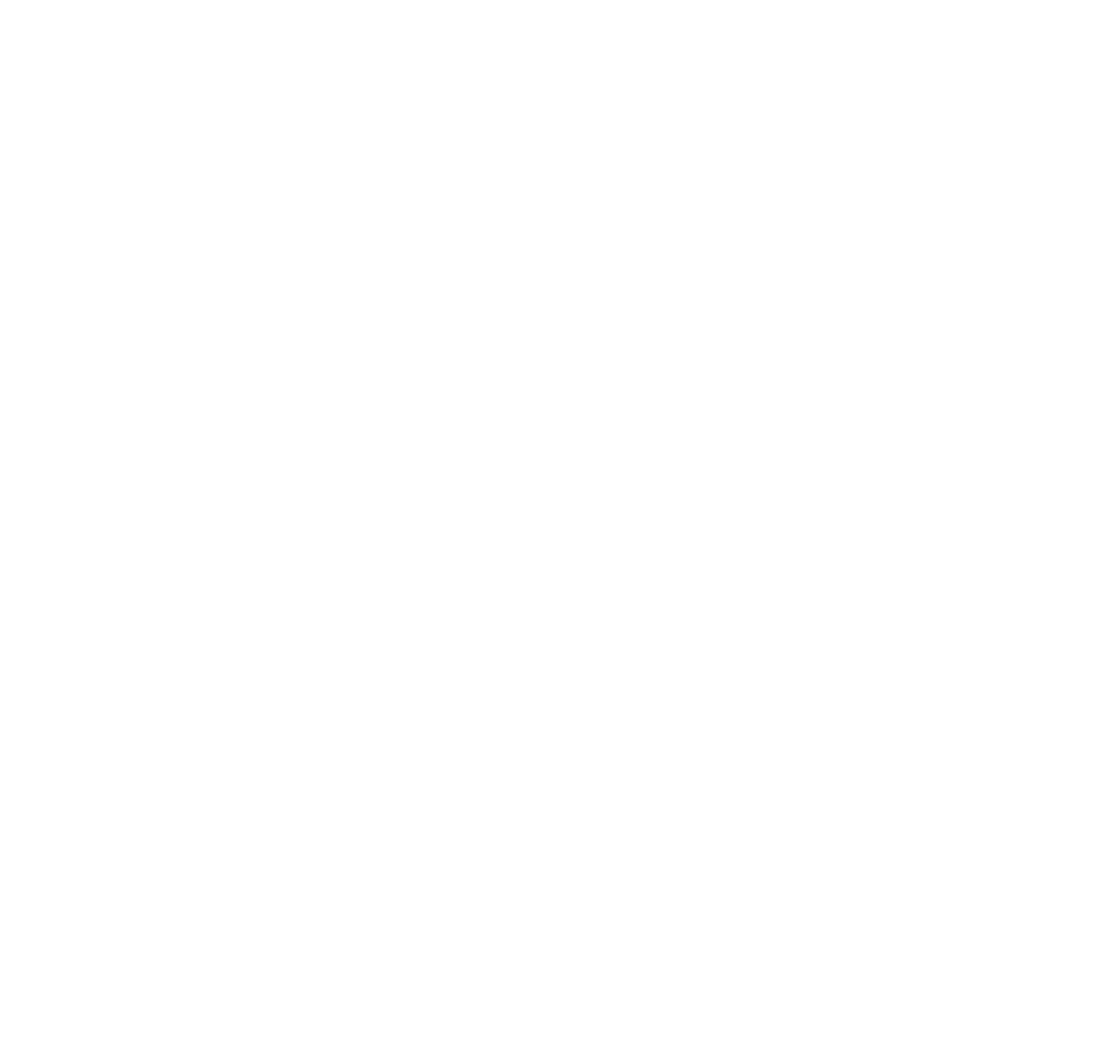
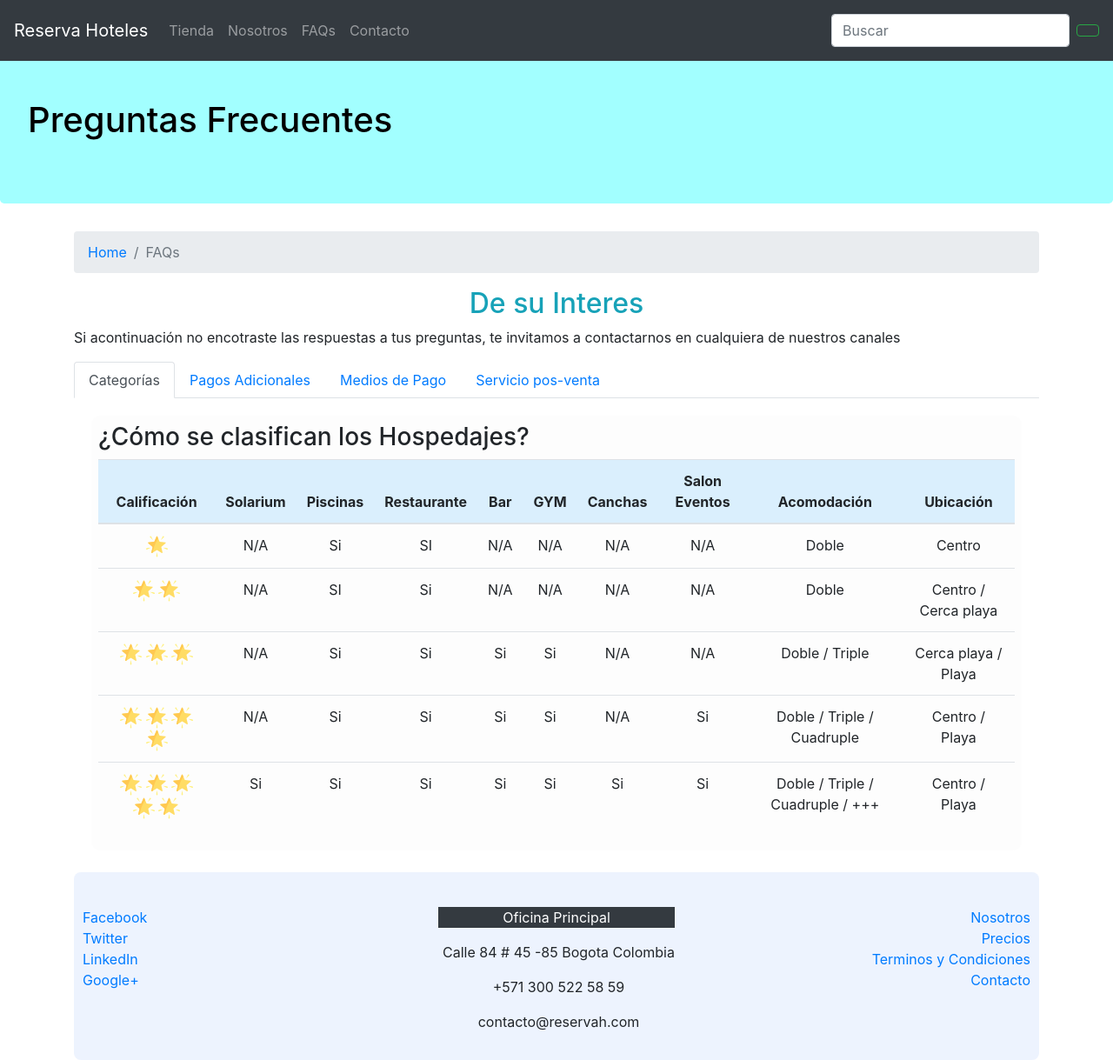
Before and after one commit to 4xt3r1X/reservas-hoteles, a website: page FAQ.html in a window 1280 px wide. Shown: the whole page at 87% size. Before the commit the page ends 800 px from the top, so only its background shows below. Drawn offline with nearby package versions, Linux system fonts and the light colour scheme; a web font is replaced by a local one.

Commit message:
Se agregan tabs a la pagian FAQs, se ordenan navbar haed y se ordena css

```diff
--- a/CSS/main.css
+++ b/CSS/main.css
@@ -2,6 +2,12 @@
     background-color: rgba(0, 255, 255, 0.363);
     color: black;
     margin-top: 50px;
+}
+h2{
+text-align: center;
+}
+thead{
+    background: rgba(135, 206, 250, 0.301);
 }
 footer{
     padding: 40px 10px 0 10px;
@@ -18,16 +24,24 @@ footer{
     width: 25px;
     height: 25px;
 }
+/** Salider Home */
 .banner{
     width: 100%;
     height: 400px;
     margin-bottom: 15px;
 
 }
+/** Imagens azules del Home */
 .imgh3{
     padding: 20px;
 }
-
-thead{
-    background: rgba(135, 206, 250, 0.301);
+/** Perzonalizacion depage FAQs en el componente tabs */
+.tab-content{
+    padding: 20px;
+    text-align: justify;
 }
+.tab-pane{
+    background-color: rgba(221, 221, 221, 0.075);
+    padding: 8px;
+    border-radius: 10px;
+}
--- a/FAQ.html
+++ b/FAQ.html
@@ -0,0 +1,293 @@
+<!DOCTYPE html>
+<html lang="es">
+
+<head>
+    <meta charset="UTF-8">
+    <meta name="viewport" content="width=device-width, initial-scale=1, shrink-to-fit=no">
+
+    <!-- Bootstrap CSS -->
+    <link rel="stylesheet" href="node_modules/bootstrap/dist/css/bootstrap.min.css">
+    <link rel="stylesheet" href="node_modules/open-iconic/font/css/open-iconic-bootstrap.min.css">
+    <!-- Propios estilos CSS -->
+    <link rel="stylesheet" href="CSS/main.css">
+
+    <title>FAQs - Reserva HOTELES</title>
+</head>
+
+<body>
+    <nav class="navbar navbar-expand-lg navbar-dark bg-dark fixed-top">
+        <a class="navbar-brand" href="index.html">Reserva Hoteles</a>
+        <button class="navbar-toggler" type="button" data-toggle="collapse" data-target="#navbarTogglerDemo02"
+            aria-controls="navbarTogglerDemo02" aria-expanded="false" aria-label="Toggle navigation">
+            <span class="navbar-toggler-icon"></span>
+        </button>
+        <div class="collapse navbar-collapse" id="navbarTogglerDemo02">
+            <ul class="navbar-nav mr-auto mt-2 mt-lg-0">
+                <li class="nav-item">
+                    <a class="nav-link" href="/shop.html">Tienda</a>
+                </li>
+                <li class="nav-item">
+                    <a class="nav-link" href="/about.html">Nosotros</a>
+                </li>
+                <li class="nav-item">
+                    <a class="nav-link" href="/FAQ.html">FAQs</a>
+                </li>
+                <li class="nav-item">
+                    <a class="nav-link" href="/contactus.html">Contacto</a>
+                </li>
+            </ul>
+            <form class="form-inline my-2 mylg-0">
+                <input class="form-control mr-sm-2" type="search" placeholder="Buscar">
+                <button class="btn btn-outline-success my-2 my-sm-0" type="submit">
+                    <span class="oi oi-magnifying-glass"></span>
+                </button>
+            </form>
+        </div>
+    </nav>
+    <div class="jumbotron">
+        <h1>Preguntas Frecuentes</h1>
+    </div>
+    <div class="container-lg">
+        <nav aria-label="breadcrumb">
+            <ol class="breadcrumb">
+                <li class="breadcrumb-item"> <a href="/index.html"> Home</a></li>
+                <li class="breadcrumb-item active" aria-current="page">FAQs</li>
+            </ol>
+        </nav>
+        <h2 class="text-info">De su Interes</h2>
+        <p>
+            Si acontinuación no encotraste las respuestas a tus preguntas, te invitamos a contactarnos en cualquiera de
+            nuestros canales
+        </p>
+        <ul class="nav nav-tabs" id="tab-faq" role="tablist">
+            <li class="nav-item">
+                <a class="nav-link active" id="categoria-tab" data-toggle="tab" href="#categoria" role="tab"
+                    aria-controls="categoria" aria-selected="true">Categorías</a>
+            </li>
+            <li class="nav-item">
+                <a class="nav-link" id="impuestos-tab" data-toggle="tab" href="#impuestos" role="tab"
+                    aria-controls="impuestos" aria-selected="false">Pagos Adicionales</a>
+            </li>
+            <li class="nav-item">
+                <a class="nav-link" id="pago-tab" data-toggle="tab" href="#pago" role="tab" aria-controls="pago"
+                    aria-selected="false">Medios de Pago</a>
+            </li>
+            <li class="nav-item">
+                <a class="nav-link" id="pqr-tab" data-toggle="tab" href="#pqr" role="tab" aria-controls="pqr"
+                    aria-selected="false">Servicio pos-venta</a>
+            </li>
+        </ul>
+        <div class="tab-content" id="faqTabContent">
+            <div class="tab-pane fade show active" id="categoria" role="tabpanel" aria-labelledby="categoria-tab">
+                <h3>¿Cómo se clasifican los Hospedajes?</h3>
+                <div class="table-responsive text-center">
+                    <table class="table table-hover">
+                        <thead>
+                            <tr>
+                                <th>Calificación</th>
+                                <th>Solarium</th>
+                                <th>Piscinas</th>
+                                <th>Restaurante</th>
+                                <th>Bar</th>
+                                <th>GYM</th>
+                                <th>Canchas</th>
+                                <th>Salon Eventos</th>
+                                <th>Acomodación</th>
+                                <th>Ubicación</th>
+
+                            </tr>
+                        </thead>
+                        <tbody>
+                            <tr>
+                                <td>
+                                    <img src="/Images/estrella.svg" alt="1estrella" class="img-fluid star">
+                                </td>
+                                <td>N/A</td>
+                                <td>Si</td>
+                                <td>SI</td>
+                                <td>N/A</td>
+                                <td>N/A</td>
+                                <td>N/A</td>
+                                <td>N/A</td>
+                                <td>Doble</td>
+                                <td>Centro</td>
+                            </tr>
+                            <tr>
+                                <td>
+                                    <img src="/Images/estrella.svg" alt="1estrella" class="img-fluid star">
+                                    <img src="/Images/estrella.svg" alt="1estrella" class="img-fluid star">
+                                </td>
+                                <td>N/A</td>
+                                <td>SI</td>
+                                <td>Si</td>
+                                <td>N/A</td>
+                                <td>N/A</td>
+                                <td>N/A</td>
+                                <td>N/A</td>
+                                <td>Doble</td>
+                                <td>Centro / Cerca playa</td>
+                            </tr>
+                            <tr>
+                                <td>
+                                    <img src="/Images/estrella.svg" alt="1estrella" class="img-fluid star">
+                                    <img src="/Images/estrella.svg" alt="1estrella" class="img-fluid star">
+                                    <img src="/Images/estrella.svg" alt="1estrella" class="img-fluid star">
+                                </td>
+                                <td>N/A</td>
+                                <td>Si</td>
+                                <td>Si</td>
+                                <td>Si</td>
+                                <td>Si</td>
+                                <td>N/A</td>
+                                <td>N/A</td>
+                                <td>Doble / Triple</td>
+                                <td>Cerca playa / Playa</td>
+                            </tr>
+                            <tr>
+                                <td>
+                                    <img src="/Images/estrella.svg" alt="1estrella" class="img-fluid star">
+                                    <img src="/Images/estrella.svg" alt="1estrella" class="img-fluid star">
+                                    <img src="/Images/estrella.svg" alt="1estrella" class="img-fluid star">
+                                    <img src="/Images/estrella.svg" alt="1estrella" class="img-fluid star">
+                                </td>
+                                <td>N/A</td>
+                                <td>Si</td>
+                                <td>Si</td>
+                                <td>Si</td>
+                                <td>Si</td>
+                                <td>N/A</td>
+                                <td>Si</td>
+                                <td>Doble / Triple / Cuadruple</td>
+                                <td>Centro / Playa</td>
+                            </tr>
+                            <tr>
+                                <td>
+                                    <img src="/Images/estrella.svg" alt="1estrella" class="img-fluid star">
+                                    <img src="/Images/estrella.svg" alt="1estrella" class="img-fluid star">
+                                    <img src="/Images/estrella.svg" alt="1estrella" class="img-fluid star">
+                                    <img src="/Images/estrella.svg" alt="1estrella" class="img-fluid star">
+                                    <img src="/Images/estrella.svg" alt="1estrella" class="img-fluid star">
+                                </td>
+                                <td>Si</td>
+                                <td>Si</td>
+                                <td>Si</td>
+                                <td>Si</td>
+                                <td>Si</td>
+                                <td>Si</td>
+                                <td>Si</td>
+                                <td>Doble / Triple / Cuadruple / +++</td>
+                                <td>Centro / Playa</td>
+                            </tr>
+                        </tbody>
+
+                    </table>
+                </div>
+            </div>
+            <div class="tab-pane fade" id="impuestos" role="tabpanel" aria-labelledby="impuestos-tab">
+                <h3>¿Impuestos y Tasas?</h3>
+                <h4>Impuestos Hoteleros</h4>
+                <p>Lorem, ipsum dolor sit amet consectetur adipisicing elit. Sunt culpa deserunt, consectetur nostrum
+                    quae suscipit repellat magni totam inventore ea beatae aliquam. Consectetur saepe dicta totam
+                    ratione? Dolores, omnis quaerat. Lorem ipsum dolor sit amet consectetur adipisicing elit.
+                    Praesentium esse reprehenderit voluptatum, excepturi laboriosam provident natus quia asperiores amet
+                    beatae eligendi quod harum ut iusto quisquam. Debitis atque error tempore!
+                </p>
+                <h4>Tasa de Aseo</h4>
+                <p>Lorem ipsum dolor sit amet, consectetur adipisicing elit. Soluta delectus, est iusto officia totam
+                    rem quis nesciunt rerum, repellat facilis quidem, omnis velit autem. Minus ipsum nostrum incidunt
+                    commodi laborum! Lorem ipsum dolor sit, amet consectetur adipisicing elit. Tempore error rerum
+                    aliquid excepturi a, sit unde. Consectetur nihil mollitia odio vel. Possimus deleniti sed iste
+                    facere corrupti ut provident sit?
+                </p>
+            </div>
+            <div class="tab-pane fade" id="pago" role="tabpanel" aria-labelledby="pago-tab">
+                <h3>¿Medios de Pago?</h3>
+                <p>Lorem, ipsum dolor sit amet consectetur adipisicing elit. Sunt culpa deserunt, consectetur nostrum
+                    quae suscipit repellat magni totam inventore ea beatae aliquam. Consectetur saepe dicta totam
+                    ratione? Dolores, omnis quaerat. Lorem ipsum dolor sit amet consectetur adipisicing elit.
+                    Praesentium esse reprehenderit voluptatum, excepturi laboriosam provident natus quia asperiores amet
+                    beatae eligendi quod harum ut iusto quisquam. Debitis atque error tempore!</p>
+            </div>
+            <div class="tab-pane fade" id="pqr" role="tabpanel" aria-labelledby="pqr-tab">
+                <h3>¿Peticiones y Soluciones?</h3>
+                <h4>Peticiones</h4>
+                <p>Lorem, ipsum dolor sit amet consectetur adipisicing elit. Sunt culpa deserunt, consectetur
+                    nostrum
+                    quae suscipit repellat magni totam inventore ea beatae aliquam. Consectetur saepe dicta
+                    totam
+                    ratione? Dolores, omnis quaerat. Lorem ipsum dolor sit amet consectetur adipisicing elit.
+                    Praesentium esse reprehenderit voluptatum, excepturi laboriosam provident natus quia
+                    asperiores amet
+                    beatae eligendi quod harum ut iusto quisquam. Debitis atque error tempore! Lorem ipsum dolor
+                    sit
+                    amet, consectetur adipisicing elit. Sed aliquam, commodi dolor eaque repudiandae ullam eius
+                    id modi
+                </p>
+                <h4>Quejas</h4>
+                <p>Lorem, ipsum dolor sit amet consectetur adipisicing elit. Sunt culpa deserunt, consectetur
+                    nostrum
+                    quae suscipit repellat magni totam inventore ea beatae aliquam. Consectetur saepe dicta
+                    totam
+                    ratione? Dolores, omnis quaerat. Lorem ipsum dolor sit amet consectetur adipisicing elit.
+                    Praesentium esse reprehenderit voluptatum, excepturi laboriosam provident natus quia
+                    asperiores amet
+                    beatae eligendi quod harum ut iusto quisquam. Debitis atque error tempore! Lorem ipsum dolor
+                    sit
+                    amet, consectetur adipisicing elit. Sed aliquam, commodi dolor eaque repudiandae ullam eius
+                    id modi
+                </p>
+                <h4>Reclamos</h4>
+                <p>Lorem, ipsum dolor sit amet consectetur adipisicing elit. Sunt culpa deserunt, consectetur
+                    nostrum
+                    quae suscipit repellat magni totam inventore ea beatae aliquam. Consectetur saepe dicta
+                    totam
+                    ratione? Dolores, omnis quaerat. Lorem ipsum dolor sit amet consectetur adipisicing elit.
+                    Praesentium esse reprehenderit voluptatum, excepturi laboriosam provident natus quia
+                    asperiores amet
+                    beatae eligendi quod harum ut iusto quisquam. Debitis atque error tempore! Lorem ipsum dolor
+                    sit
+                    amet, consectetur adipisicing elit. Sed aliquam, commodi dolor eaque repudiandae ullam eius
+                    id modi
+                </p>
+            </div>
+        </div>
+
+
+
+
+        <footer>
+            <div class="row">
+                <div class="col-sm-4 d-flex flex-column align-items-start">
+                    <a href="https://www.facebook.com">Facebook</a>
+                    <a href="https://www.twitter.com">Twitter</a>
+                    <a href="https://www.linkedin.com">LinkedIn</a>
+                    <a href="https://www.google.com">Google+</a>
+                </div>
+                <div class="col-sm-4 d-flex flex-column align-items-center text-center">
+                    <address>
+                        <p class="text-white bg-dark"><span class="oi oi-puzzle-piece"></span> Oficina Principal
+                        </p>
+                        <p> <span class="oi oi-location footer-icon"></span> Calle 84 # 45 -85 Bogota Colombia
+                        </p>
+                        <p> <span class="oi oi-phone footer-icon"></span> +571 300 522 58 59</p>
+                        <p> <span class="oi oi-envelope-closed footer-icon"></span> contacto@reservah.com</p>
+                    </address>
+                </div>
+                <div class=" col-sm-4 d-flex flex-column align-items-end">
+                    <a href="#nosotros">Nosotros</a>
+                    <a href="#precios">Precios</a>
+                    <a href="#FAQ">Terminos y Condiciones</a>
+                    <a href="#contacto">Contacto</a>
+                </div>
+            </div>
+        </footer>
+        <!-- Optional JavaScript; choose one of the two! -->
+
+        <!-- Option 1: jQuery and Bootstrap Bundle (includes Popper) -->
+        <script src="node_modules/jquery/dist/jquery.min.js"></script>
+        <script src="node_modules/popper.js/dist/popper.min.js"></script>
+        <script src="node_modules/bootstrap/dist/js/bootstrap.min.js"></script>
+
+</body>
+
+</html>
```
Also changed, not shown: about.html (+9 -9 lines), contactus.html (+10 -8 lines), index.html (+8 -6 lines), shop.html (+9 -9 lines).
